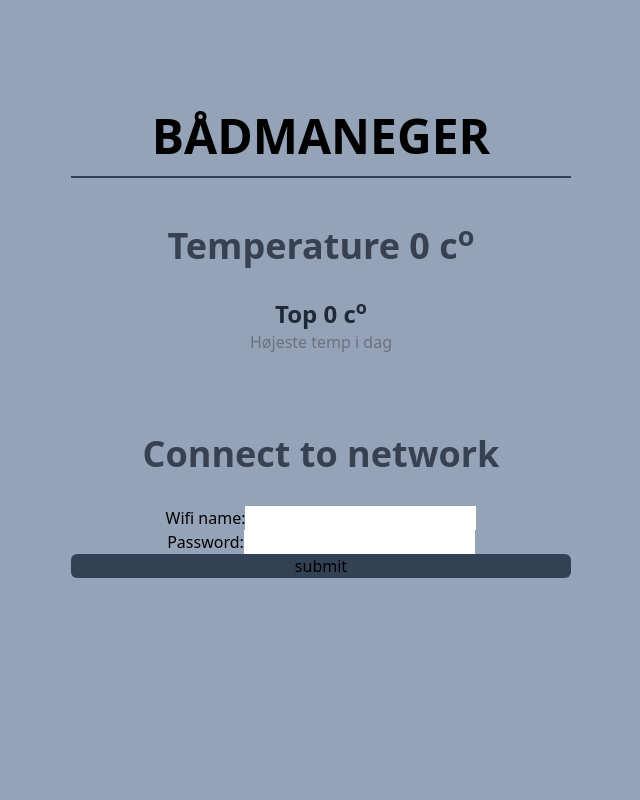
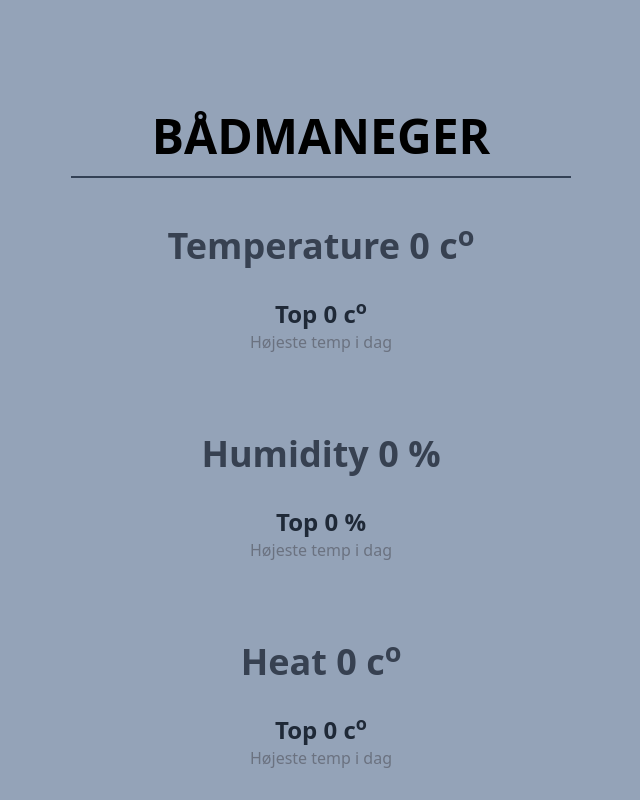
Before and after one commit to newmat123/MYBoat-Frontend, a React (Create React App) app: page / in a window 1280 px wide. Shown: the top 800 px of the page, without its empty margins (319-959 px from the left). Built offline with nearby package versions, Linux system fonts and the light colour scheme; no server answers; the HTML template or start-up script is replaced by a standard one.

Commit message:
Displaying humidity, heat and bilge status

```diff
--- a/src/App.tsx
+++ b/src/App.tsx
@@ -8,8 +8,10 @@ function App() {
     const [waterInBilge, setWater] = useState(false);
     const [currentTemp, setTemp] = useState(0);
     const [maxTemp, setMaxTemp] = useState(0);
-    // const [currentHumidity, setHumidity] = useState(0);
-    // const [maxHumidity, setMaxHumidity] = useState(0);
+    const [currentHumidity, setHumidity] = useState(0);
+    const [maxHumidity, setMaxHumidity] = useState(0);
+    const [currentHeat, setHeat] = useState(0);
+    const [maxHeat, setMaxHeat] = useState(0);
 
 
     const makeAPICall = async () => {
@@ -17,10 +19,18 @@ function App() {
             const response = await fetch('http://192.168.69.75/data');
 
             const data = await response.json();
-            //console.log({ data });
+            console.log({ data });
             // console.log(data[0].value);
             setTemp(data[0].value);
             setMaxTemp(data[0].value2);
+
+            setHumidity(data[1].value);
+            setMaxHumidity(data[1].value2);
+
+            setHeat(data[2].value);
+            setMaxHeat(data[2].value2);
+
+            setWater(data[3].value);
         }
         catch (e) {
             console.log(e)
@@ -82,6 +92,28 @@ function App() {
                     </div>
 
                     <div className="mt-12 text-center">
+                        <h3 className="text-4xl font-bold text-gray-700">Humidity {currentHumidity} %</h3>
+                        <div className="my-8">
+                            <h1 className="text-2xl font-bold text-gray-800">Top {maxHumidity} %</h1>
+                            <span className="text-gray-500">Højeste temp i dag</span>
+                        </div>
+                        {/* <canvas>
+
+                        </canvas> */}
+                    </div>
+
+                    <div className="mt-12 text-center">
+                        <h3 className="text-4xl font-bold text-gray-700">Heat {currentHeat} c<sup>o</sup></h3>
+                        <div className="my-8">
+                            <h1 className="text-2xl font-bold text-gray-800">Top {maxHeat} c<sup>o</sup></h1>
+                            <span className="text-gray-500">Højeste temp i dag</span>
+                        </div>
+                        {/* <canvas>
+
+                        </canvas> */}
+                    </div>
+
+                    <div className="mt-12 text-center">
                         <h3 className="text-4xl font-bold text-gray-700">Connect to network</h3>
 
                         <div className="my-8 flex flex-col">
```
